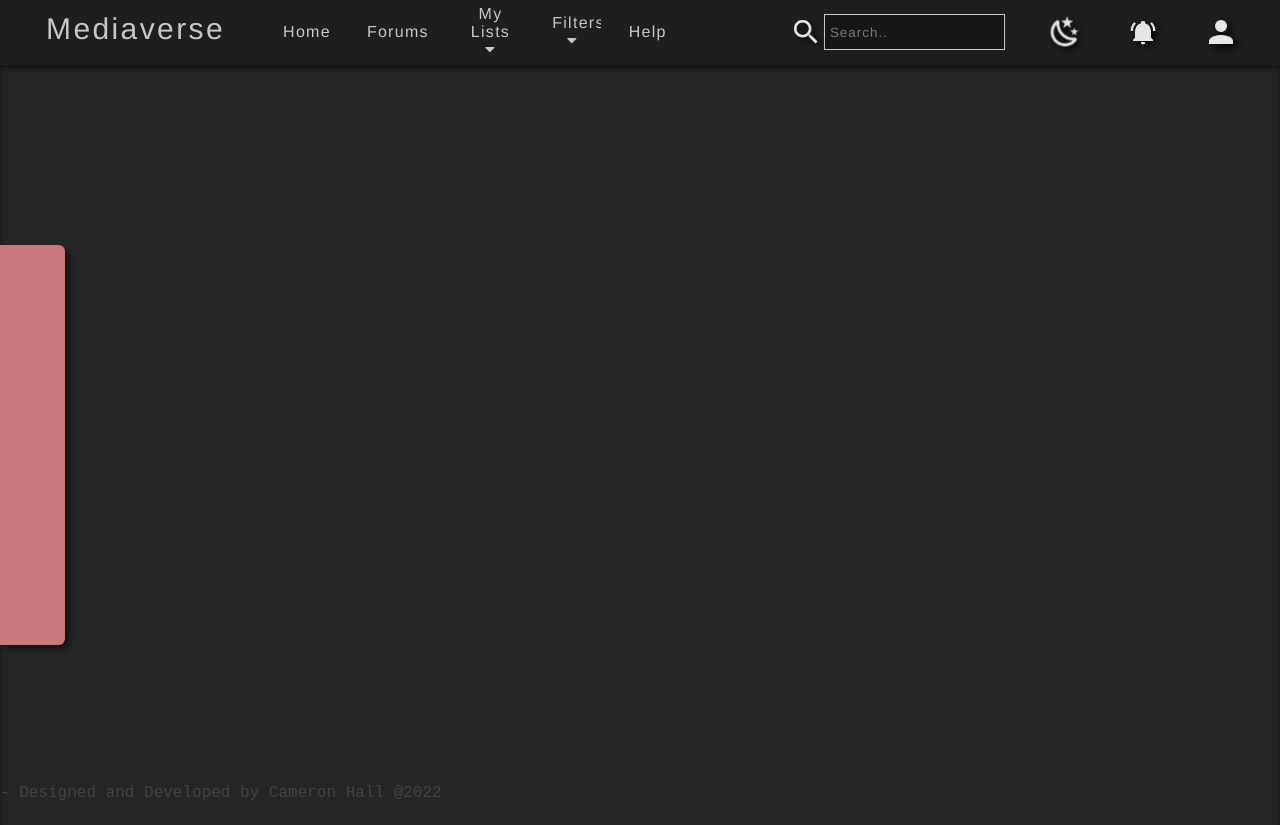
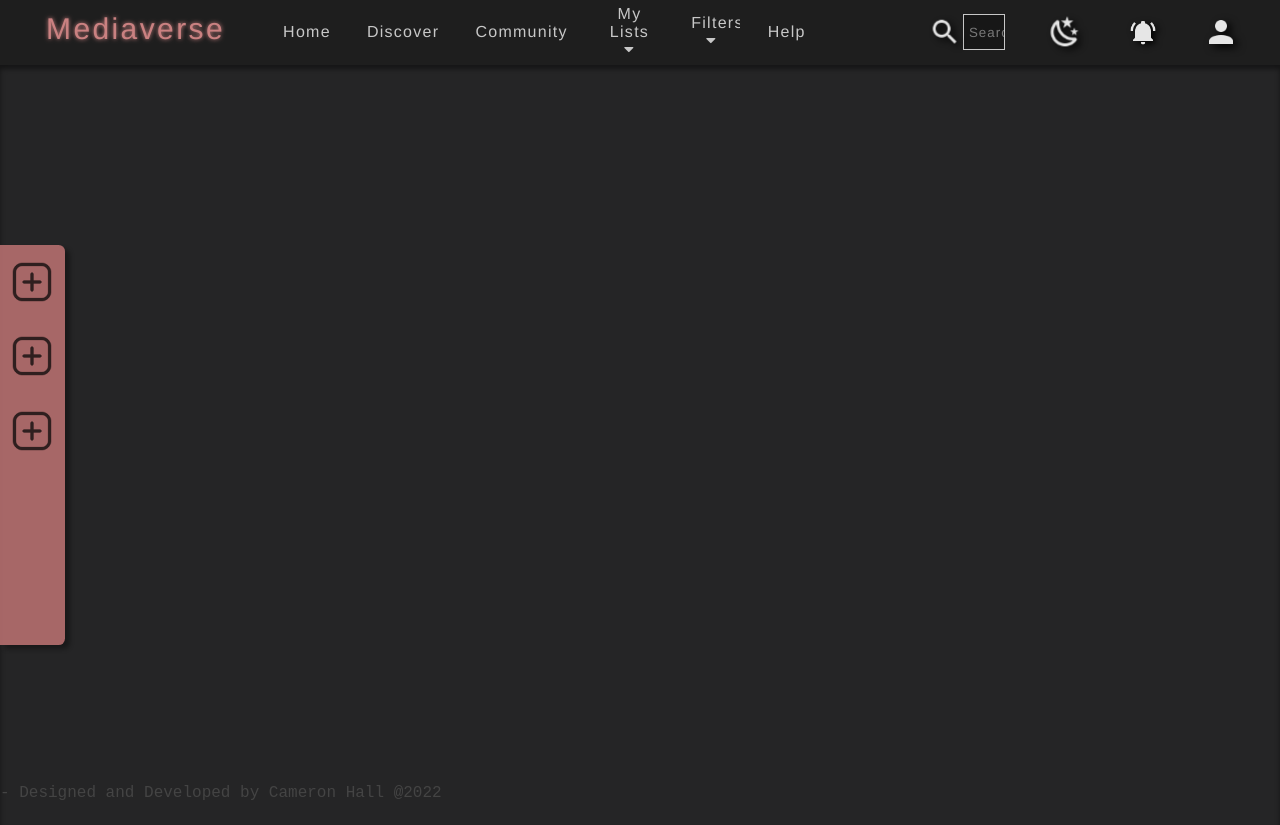
Before and after one commit to Paradigm-Web/Anime-Library, a plain HTML site: page index.html in a window 1280 px wide. Both pictures are taken after a click on the picture 995 px from the left and 31 px from the top of the page. Drawn offline with Linux system fonts and the light colour scheme.

Commit message:
Small changes to styles

```diff
--- a/app.js
+++ b/app.js
@@ -17,12 +17,13 @@ theme.addEventListener('click', () => {
     document.body.classList.toggle('dark');
 });
 
-const search_btn = document.querySelector('.search-icon');
-search_btn.addEventListener('click', () => {
-    document.querySelector('.search-box').classList.toggle('search-box-open');
-});
-
 const search_input = document.querySelector('#search-input');
 search_input.addEventListener('blur', () => {
     document.querySelector('.search-box').classList.toggle('search-box-open');
 });
+
+const search_btn = document.querySelector('.search-icon');
+search_btn.addEventListener('click', () => {
+    document.querySelector('.search-box').classList.toggle('search-box-open');
+    search_input.focus();
+});
--- a/index.html
+++ b/index.html
@@ -18,7 +18,8 @@
                 <div class="logo"></div>
                 <div class="title">Mediaverse</div>
                 <div class="home nav-item"><li>Home</li></div>
-                <div class="forums nav-item"><li>Forums</li></div>
+                <div class="Discover nav-item"><li>Discover</li></div>
+                <div class="community nav-item"><li>Community</li></div>
                 <div class="mylist nav-item"><li>My Lists <i class="fa fa-caret-down"></i></li></div>
                 <div class="filters nav-item">
                     <li>Filters <i class="fa fa-caret-down"></i></li>
@@ -32,7 +33,7 @@
             </div>
 
             <div class="search-box">
-                <img class="header-btn search-icon" src="src/magnify.png"/>
+                <img class="header-btn search-icon" src="src/magnify.png" draggable="false"/>
                 <form class="search-bar" action="#">
                     <input id="search-input" type="text" autocomplete="off" placeholder="Search.." name="search">
                 </form>
@@ -40,18 +41,28 @@
             </div>
 
             <div class="theme">
-                <img class="header-btn dark" src="src/weather-night.png"/>
+                <img class="header-btn dark" src="src/weather-night.png" draggable="false"/>
             </div>
             <div class="notifs-icon">
-                <img class="header-btn" src="src/bell-ring.png"/>
+                <img class="header-btn" src="src/bell-ring.png" draggable="false"/>
             </div>
             <div class="account-icon">
-                <img class="header-btn" src="src/account.png"/>
+                <img class="header-btn" src="src/account.png" draggable="false"/>
             </div>
         </div>
         <div class="container">
             <div class="controls-wrapper">
-                <div class="controls"></div>
+                <div class="controls">
+                    <div class="add">
+                        <img class="control-img" src="src/more.png" title="Add" draggable="false">
+                    </div>
+                    <div class="big">
+                        <img class="control-img" src="src/more.png" title="Add" draggable="false">
+                    </div>
+                    <div class="test">
+                        <img class="control-img" src="src/more.png" title="Add" draggable="false">
+                    </div>
+                </div>
             </div>
             <div class="content-wrapper"></div>
         </div>
--- a/styles.css
+++ b/styles.css
@@ -140,9 +140,11 @@ body.light {
 } */
 
 .nav > .title {
+    color: var(--red);
     font-size: 30px;
     margin-right: 1em;
     margin-bottom: .18em;
+    text-shadow: var(--red) 0 0 4px;
 }
 
 
@@ -156,7 +158,7 @@ body.light {
 
 .nav-item li:hover {
     transition: var(--fast-trans);
-    text-shadow: rgb(255, 255, 255) 1px 0 6px;;
+    text-shadow: rgb(255, 255, 255) 1px 0 6px;
     color: white;
     cursor: pointer;
 }
@@ -267,16 +269,33 @@ body.light {
 }
 
 .controls {
+    opacity: 80%;
     flex: 1;
     width: 65px;
     max-width: 75px;
     height: 50%;
     position: fixed;
     margin-right: 1em;
+    padding-top: .3em;
     border-radius: 0 .4em .4em 0;
     background-color: var(--red-shade);
     box-shadow: 0.3em 0.25em 0.3em rgba(0, 0, 0, 0.45);
     z-index: 1;
+    display: flex;
+    flex-direction: column;
+    gap: .4em;
+}
+
+.control-img {
+    transition: all .15s ease-in-out;
+    scale: 60%;
+    opacity: 75%;
+}
+
+.control-img:hover {
+    transition: all .15s ease-in-out;
+    opacity: 90%;
+    filter: drop-shadow(1px 1px 7px black);
 }
 
 .content-wrapper {
```
Also changed, not shown: src/more.png (added).
